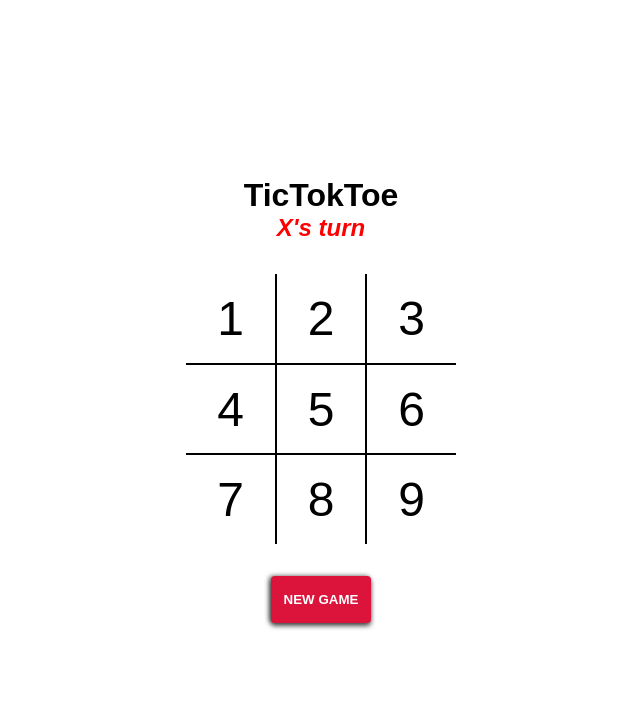
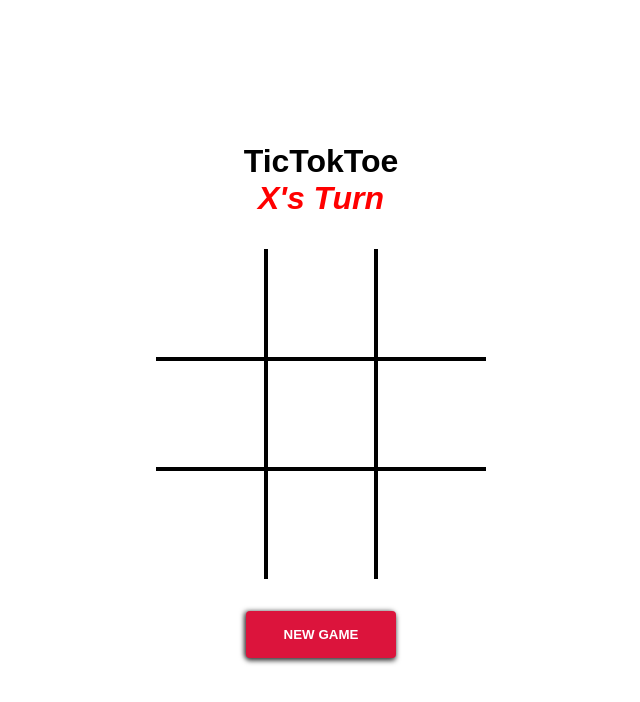
Before and after one commit to mhsanto/Tik-Tok-Toe, a plain HTML site: page index.html in a window 1280 px wide. Both pictures are taken after a click on the button "NEW GAME". Shown: the whole page, without its empty margins (319-959 px from the left). Drawn offline with Linux system fonts and the light colour scheme.

Commit message:
complete game

```diff
--- a/index.html
+++ b/index.html
@@ -12,15 +12,15 @@
     <h1>TicTokToe</h1>
     <h3 class="turnIndicator">X's turn</h3>
     <div class="board">
-        <div class="square"><span class="boxtext">1</span></div>
-        <div class="square"><span class="boxtext">2</span></div>
-        <div class="square"><span class="boxtext">3</span></div>
-        <div class="square"><span class="boxtext">4</span></div>
-        <div class="square"><span class="boxtext">5</span></div>
-        <div class="square"><span class="boxtext">6</span></div>
-        <div class="square"><span class="boxtext">7</span></div>
-        <div class="square"><span class="boxtext">8</span></div>
-        <div class="square"><span class="boxtext">9</span></div>
+        <div class="square"><span class="boxtext"></span></div>
+        <div class="square"><span class="boxtext"></span></div>
+        <div class="square"><span class="boxtext"></span></div>
+        <div class="square"><span class="boxtext"></span></div>
+        <div class="square"><span class="boxtext"></span></div>
+        <div class="square"><span class="boxtext"></span></div>
+        <div class="square"><span class="boxtext"></span></div>
+        <div class="square"><span class="boxtext"></span></div>
+        <div class="square"><span class="boxtext"></span></div>
     </div>
 
       <button class="newGame">New Game</button>
--- a/script.js
+++ b/script.js
@@ -1,33 +1,57 @@
 let turn = 'X';
+let gameOver = false;
+let boxTexts = document.getElementsByClassName('boxtext');
+let button = document.querySelector('button');
 // function to change the turn
-const changeTurn = ()=>{
+const changeTurn = () => {
     return turn === "X" ? "O" : "X";
 }
 // function to check for a win
-const checkWin = ()=>{
-    let boxText = document.querySelectorAll('.boxtext');
+const checkWin = () => {
+
     let wins = [
-        [1,2,3],
-        [4,5,6],
-        [7,8,9],
-        [1,4,7],
-        [2,5,8],
-        [3,6,9],
-        [1,5,9],
-        [3,5,7],
-
-    ]
+      [0,1,2],
+      [3,4,5],
+      [6,7,8],
+      [0,3,6],
+      [1,4,7],
+      [2,5,8],
+      [0,4,8],
+      [2,4,6],
+    ];
+    wins.forEach(e => {
+        if ((boxTexts[e[0]].innerText === boxTexts[e[1]].innerText) && (boxTexts[e[2]].innerText === boxTexts[e[1]].innerText) && (boxTexts[e[0]].innerText !== "")) {
+            document.querySelector('.turnIndicator').innerText = boxTexts[e[0]].innerText + " Won ";
+            gameOver = true;
+             document.querySelector('.turnIndicator').style.color = "Green";
+        }
+    })
 }
 // game logic
 let boxes = document.getElementsByClassName("square");
-Array.from(boxes).forEach(element =>{
+Array.from(boxes).forEach(element => {
     let boxText = element.querySelector('.boxtext');
-    element.addEventListener('click',()=>{
-        if(boxText.innerText === ''){
+    element.addEventListener('click', () => {
+        if (boxText.innerText === '') {
             boxText.innerText = turn;
             turn = changeTurn();
             checkWin();
-            document.querySelector('.turnIndicator').innerText = turn + "'s Turn";
+            if (!gameOver) {
+                document.querySelector('.turnIndicator').innerText = turn + "'s Turn";
+
+            }
         }
     })
 })
+
+// reset game
+button.addEventListener('click',()=>{
+    Array.from(boxTexts).forEach(e=>{
+       e.innerText = "";
+
+    })
+    turn ='X';
+    document.querySelector('.turnIndicator').innerText = turn + "'s Turn";
+    gameOver = false;
+    document.querySelector('.turnIndicator').style.color = "red";
+})
--- a/style.css
+++ b/style.css
@@ -12,14 +12,15 @@
     text-align: center;
 }
 .turnIndicator{
-    font-size: 1.5rem;
+    font-size: 2rem;
+    font-weight: bolder;
     font-style: italic;
     color: Red;
 }
 .square{
-    height: 90px;
-    width: 90px;
-    border: 1px solid;
+    height: 110px;
+    width: 110px;
+    border: 2px solid;
     transition: .3s;
     cursor: pointer;
 
@@ -62,7 +63,7 @@
 }
 button{
     padding:1rem 0;
-    width: 100px;
+    width: 150px;
     background-color: crimson;
     color: white;
     margin: 0 auto;
```
